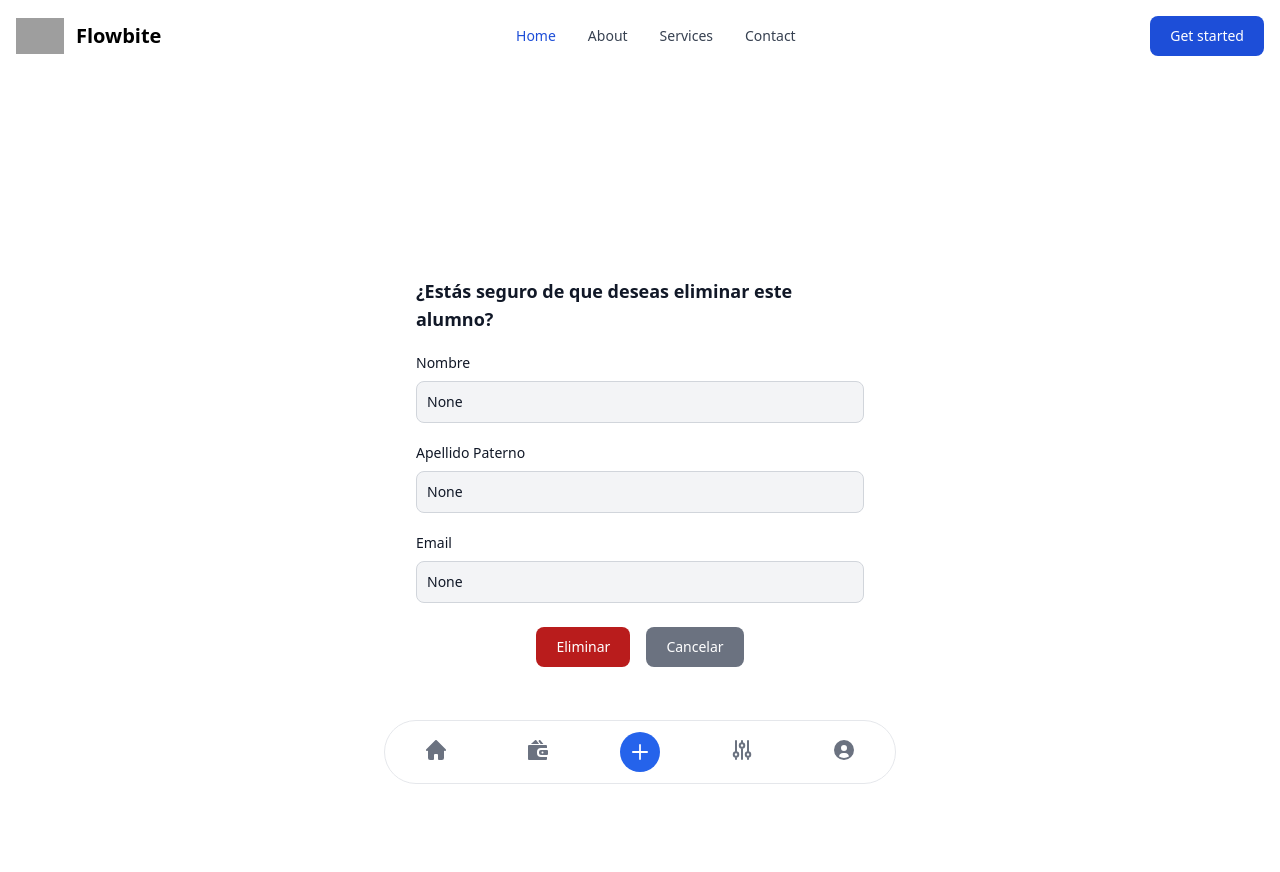
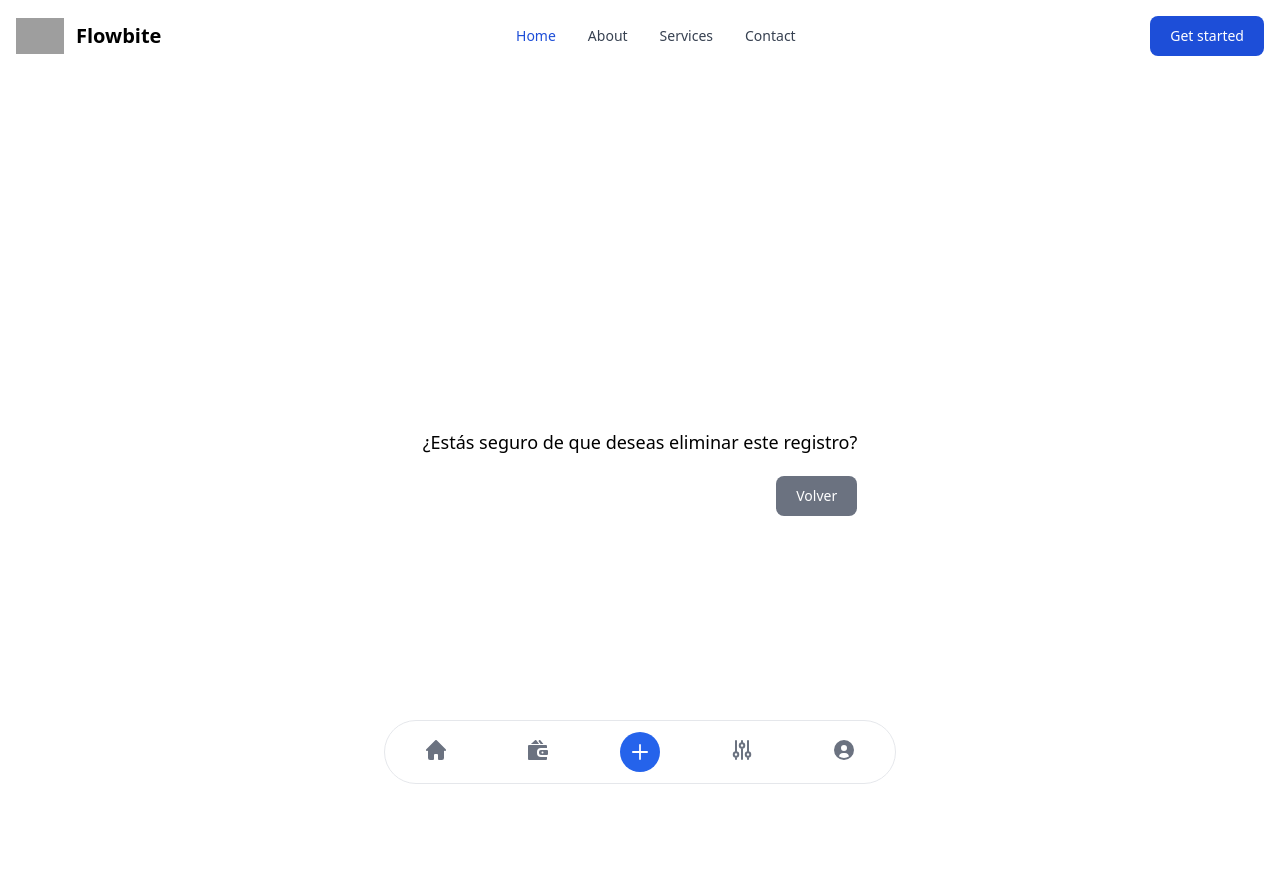
Before and after one commit to IDGS-805-22001494/FlaskBD, a Flask app: template templates/eliminar.html in a window 1280 px wide. Run offline with Flask 3, Linux system fonts and the light colour scheme; the template is opened without the code that fills it: values that come from a table or form of the project are taken from there, others are empty; some libraries are stand-ins or nearby versions; grey boxes are pictures that could not be loaded.

Commit message:
ABC completo

```diff
--- a/templates/eliminar.html
+++ b/templates/eliminar.html
@@ -3,60 +3,23 @@
 {% import "_macros.html" as macro %}
 
 <div class="py-32 relative overflow-x-auto sm:rounded-lg">
-    <form action="" method="post" novalidate class="max-w-md mx-auto">
+    <form action="" method="POST" novalidate class="max-w-md mx-auto">
         {{ form.csrf_token }}
-        <input type="hidden" name="id" value="{{ form.id.data }}">  <!-- Campo oculto para el ID -->
+        <input type="hidden" name="csrf_token" value="{{ csrf_token() }}" />
+        <input type="hidden" name="id" value="{{ form.id.data }}" />
 
-        <!-- Mostrar datos del alumno -->
+        <!-- Mensaje de confirmación -->
         <div class="mb-5">
-            <p class="text-lg font-semibold text-gray-900 dark:text-white">¿Estás seguro de que deseas eliminar este alumno?</p>
+            <p class="text-lg text-balck-700 dark:text-dark-300">¿Estás seguro de que deseas eliminar este registro?</p>
         </div>
 
-        <!-- Campo Nombre (solo lectura) -->
-        <div class="relative z-0 w-full mb-5 group">
-            <label for="{{ form.nombre.id }}"
-                class="block mb-2 text-sm font-medium text-gray-900 dark:text-white">
-                Nombre
-            </label>
-            <input type="text" id="{{ form.nombre.id }}" value="{{ form.nombre.data }}"
-                class="bg-gray-100 border border-gray-300 text-gray-900 text-sm rounded-lg focus:ring-blue-500 focus:border-blue-500 block w-full p-2.5 dark:bg-gray-700 dark:border-gray-600 dark:placeholder-gray-400 dark:text-white dark:focus:ring-blue-500 dark:focus:border-blue-500"
-                readonly>
-        </div>
-
-        <!-- Campo Apellido Paterno (solo lectura) -->
-        <div class="relative z-0 w-full mb-5 group">
-            <label for="{{ form.apaterno.id }}"
-                class="block mb-2 text-sm font-medium text-gray-900 dark:text-white">
-                Apellido Paterno
-            </label>
-            <input type="text" id="{{ form.apaterno.id }}" value="{{ form.apaterno.data }}"
-                class="bg-gray-100 border border-gray-300 text-gray-900 text-sm rounded-lg focus:ring-blue-500 focus:border-blue-500 block w-full p-2.5 dark:bg-gray-700 dark:border-gray-600 dark:placeholder-gray-400 dark:text-white dark:focus:ring-blue-500 dark:focus:border-blue-500"
-                readonly>
-        </div>
-
-        <!-- Campo Email (solo lectura) -->
-        <div class="relative z-0 w-full mb-5 group">
-            <label for="{{ form.email.id }}"
-                class="block mb-2 text-sm font-medium text-gray-900 dark:text-white">
-                Email
-            </label>
-            <input type="text" id="{{ form.email.id }}" value="{{ form.email.data }}"
-                class="bg-gray-100 border border-gray-300 text-gray-900 text-sm rounded-lg focus:ring-blue-500 focus:border-blue-500 block w-full p-2.5 dark:bg-gray-700 dark:border-gray-600 dark:placeholder-gray-400 dark:text-white dark:focus:ring-blue-500 dark:focus:border-blue-500"
-                readonly>
-        </div>
-
-        <!-- Botones de Confirmar y Cancelar -->
-        <div class="flex justify-center mt-6 space-x-4">
+        <!-- Botones -->
+        <div class="flex justify-between">
             <button type="submit"
-                class="text-white bg-red-700 hover:bg-red-800 focus:ring-4 focus:outline-none focus:ring-red-300 font-medium rounded-lg text-sm w-full sm:w-auto px-5 py-2.5 text-center dark:bg-red-600 dark:hover:bg-red-700 dark:focus:ring-red-800">
-                Eliminar
-            </button>
+                class="text-white bg-red-600 hover:bg-red-700 focus:ring-4 focus:outline-none focus:ring-red-300 font-medium rounded-lg text-sm w-full sm:w-auto px-5 py-2.5 text-center dark:bg-red-500 dark:hover:bg-red-600 dark:focus:ring-red-700">Eliminar</button>
             <a href="{{ url_for('index') }}"
-                class="text-white bg-gray-500 hover:bg-gray-600 focus:ring-4 focus:outline-none focus:ring-gray-300 font-medium rounded-lg text-sm w-full sm:w-auto px-5 py-2.5 text-center dark:bg-gray-600 dark:hover:bg-gray-700 dark:focus:ring-gray-800">
-                Cancelar
-            </a>
+                class="text-white bg-gray-500 hover:bg-gray-600 focus:ring-4 focus:outline-none focus:ring-gray-300 font-medium rounded-lg text-sm w-full sm:w-auto px-5 py-2.5 text-center dark:bg-gray-600 dark:hover:bg-gray-700 dark:focus:ring-gray-800">Volver</a>
         </div>
     </form>
 </div>
-
 {% endblock %}
```
Also changed, not shown: templates/modificar.html (+14 -29 lines).
